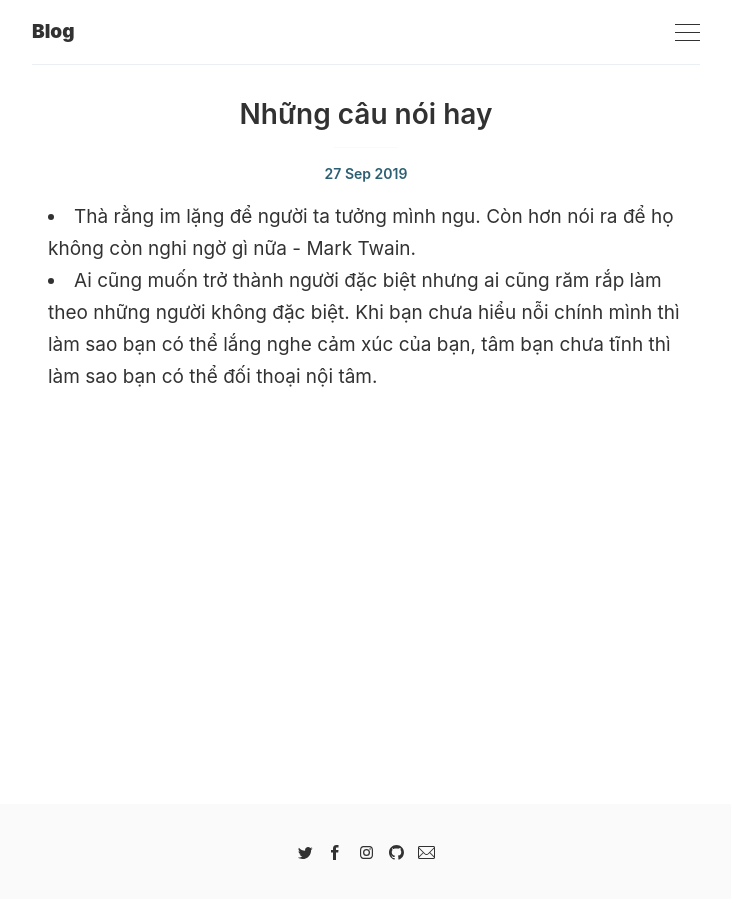
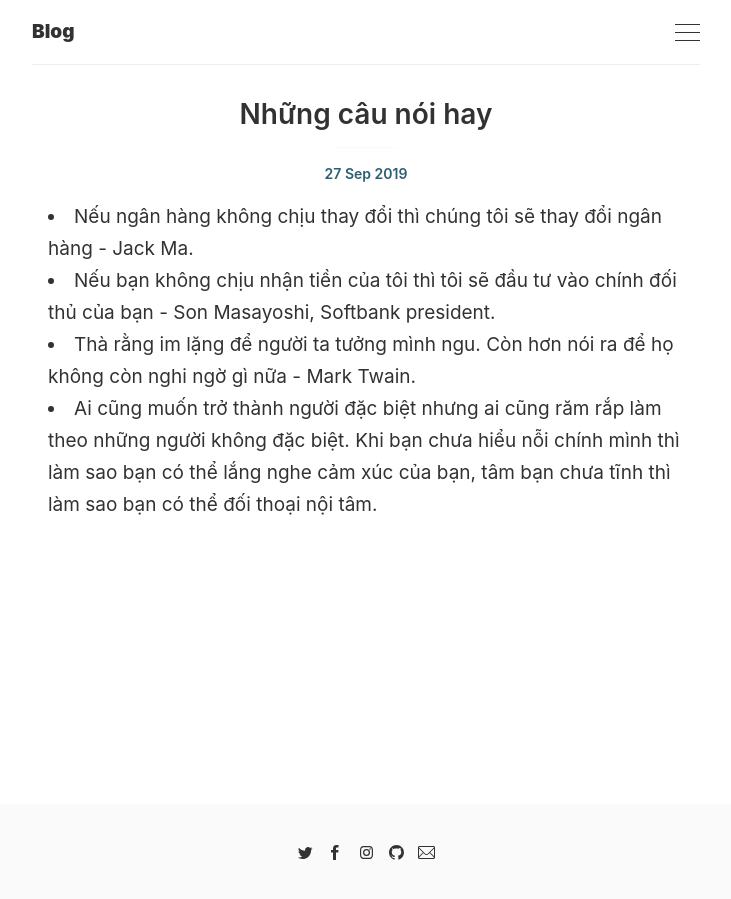
Before and after one commit to dangduytung/dangduytung.github.io, a Jekyll site: the page built from _posts/2019-09-27-nhung-cau-noi-hay.markdown, in a window 1280 px wide. Shown: the whole page, without its empty margins (274-1005 px from the left). Built offline with Jekyll 4.4.1, drawn with Linux system fonts in a browser that asks for light colours.

Commit message:
Add some quote's famous people

```diff
--- a/_posts/2019-09-27-nhung-cau-noi-hay.markdown
+++ b/_posts/2019-09-27-nhung-cau-noi-hay.markdown
@@ -3,5 +3,7 @@ layout: post
 title: Những câu nói hay
 tags: []
 ---
+* Nếu ngân hàng không chịu thay đổi thì chúng tôi sẽ thay đổi ngân hàng - Jack Ma.
+* Nếu bạn không chịu nhận tiền của tôi thì tôi sẽ đầu tư vào chính đối thủ của bạn - Son Masayoshi, Softbank president.
 * Thà rằng im lặng để người ta tưởng mình ngu. Còn hơn nói ra để họ không còn nghi ngờ gì nữa - Mark Twain.
 * Ai cũng muốn trở thành người đặc biệt nhưng ai cũng răm rắp làm theo những người không đặc biệt. Khi bạn chưa hiểu nỗi chính mình thì làm sao bạn có thể lắng nghe cảm xúc của bạn, tâm bạn chưa tĩnh thì làm sao bạn có thể đối thoại nội tâm.
```
